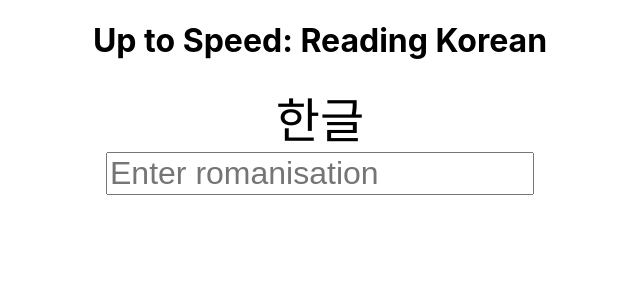
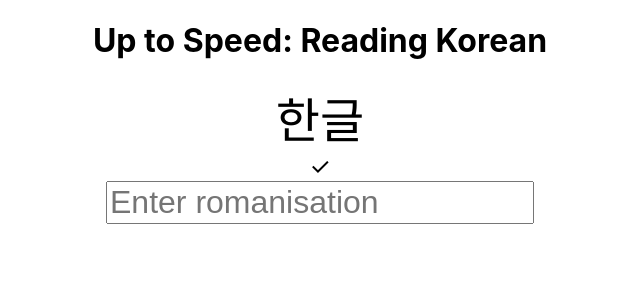
Before and after one commit to RobOwenKing/react_read_it, a React (Create React App) app: page / in a window 1280 px wide. Shown: the top 300 px of the page, without its empty margins (320-960 px from the left). Built offline with nearby package versions, Linux system fonts and the light colour scheme.

Commit message:
Added: <AnswerCheck /> which can show tick

```diff
--- a/src/App.js
+++ b/src/App.js
@@ -6,6 +6,7 @@ import './App.css';
 import Prompt from './components/Prompt.jsx';
 import AnswerInput from './components/AnswerInput.jsx';
 import AnswerDisplay from './components/AnswerDisplay.jsx';
+import AnswerCheck from './components/AnswerCheck.jsx';
 
 const QUESTIONS = [
   {
@@ -64,6 +65,7 @@ class App extends Component {
       <div className="App">
         <h1>Up to Speed: Reading Korean</h1>
         <Prompt prompt={QUESTIONS[this.state.currentQuestionID].prompt} />
+        <AnswerCheck content='correct' />
         <AnswerInput checkAnswer={this.checkAnswer} />
         {this.state.latestAnswers.map((answer,id) => {
               return <AnswerDisplay key={id} answer={QUESTIONS[answer]} />
--- /dev/null
+++ b/src/components/AnswerCheck.jsx
@@ -0,0 +1,21 @@
+import React, { Component } from 'react';
+
+class AnswerCheck extends Component {
+  componentToRender = () => {
+    if (this.props.content === 'correct') {
+      return <span>&#10003;</span>;
+    } else {
+      // return <span onClick={this.state.handleClick}>Show answer</span>;
+    }
+  };
+
+  render() {
+    return (
+      <div style={{fontSize: '1.5rem'}}>
+        {this.componentToRender()}
+      </div>
+    );
+  }
+}
+
+export default AnswerCheck;
```
